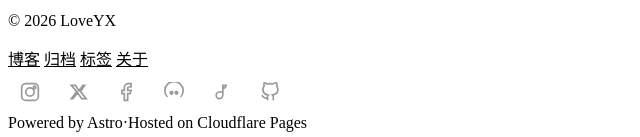
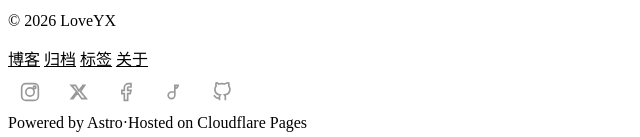
Before and after one commit to Hm517/LoveYX-Blog, an Astro site: page /blog in a window 1280 px wide. Shown: the part 10043-10180 px from the top of the page, 0-640 px from the left. Built offline with nearby package versions, Linux system fonts and the light colour scheme; Astro itself is replaced by a stand-in of ours; some packages are replaced by stand-ins of ours.

Commit message:
移除页脚 LINE 图标

```diff
--- a/src/components/Footer.astro
+++ b/src/components/Footer.astro
@@ -28,9 +28,6 @@ const currentYear = new Date().getFullYear();
         </a>
         <a href="https://www.facebook.com/share/1BdMjhiSPG/" target="_blank" rel="noopener noreferrer" class="social-icon" aria-label="Facebook">
           <svg width="20" height="20" viewBox="0 0 24 24" fill="none" stroke="currentColor" stroke-width="2"><path d="M18 2h-3a5 5 0 00-5 5v3H7v4h3v8h4v-8h3l1-4h-4V7a1 1 0 011-1h3z"/></svg>
-        </a>
-        <a href="#" target="_blank" rel="noopener noreferrer" class="social-icon" aria-label="LINE">
-          <svg width="20" height="20" viewBox="0 0 24 24" fill="none" stroke="currentColor" stroke-width="2"><path d="M20 18a11 11 0 10-16 0"/><circle cx="9" cy="13" r="1.5" fill="currentColor"/><circle cx="15" cy="13" r="1.5" fill="currentColor"/></svg>
         </a>
         <a href="https://www.tiktok.com/@kwbfcyfxu5" target="_blank" rel="noopener noreferrer" class="social-icon" aria-label="TikTok">
           <svg width="20" height="20" viewBox="0 0 24 24" fill="none" stroke="currentColor" stroke-width="2"><path d="M9 12a4 4 0 104 4V4h4a5 5 0 01-4 4v4z"/></svg>
```
Also changed, not shown: ai-prompt-engineering.html (+0 -3 lines), astro-ssg-guide.html (+0 -3 lines), hello-world.html (+0 -3 lines), index.html (+0 -3 lines), learning-note-2026.html (+0 -3 lines), new-post.html (+0 -3 lines), photography-basics.html (+0 -3 lines), yu-ti-bi-lei-xian-liu.html (+0 -3 lines).
